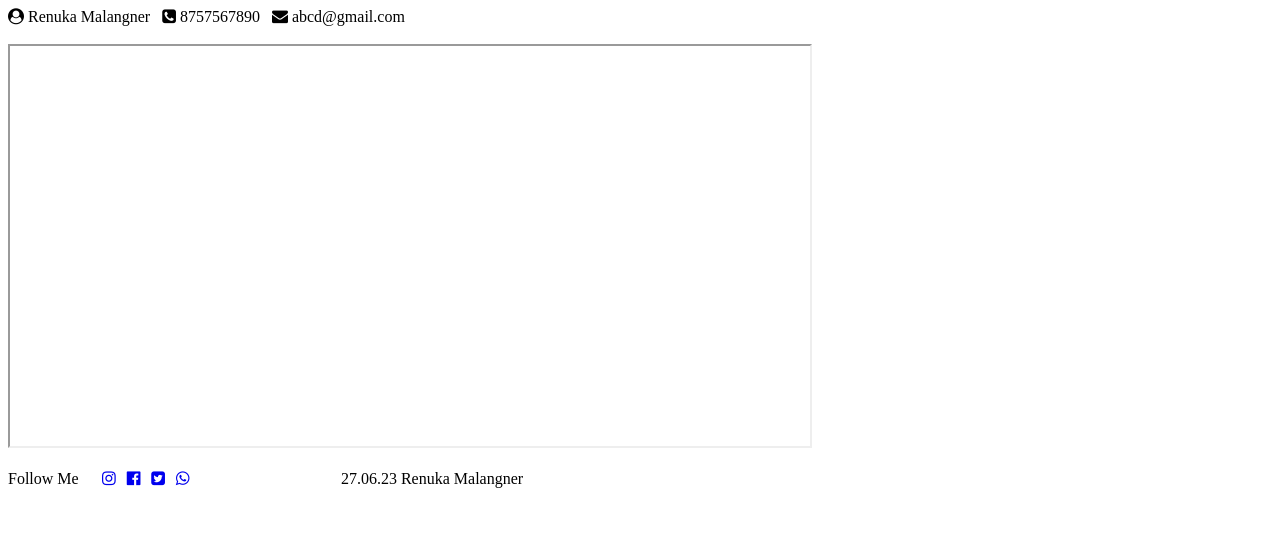
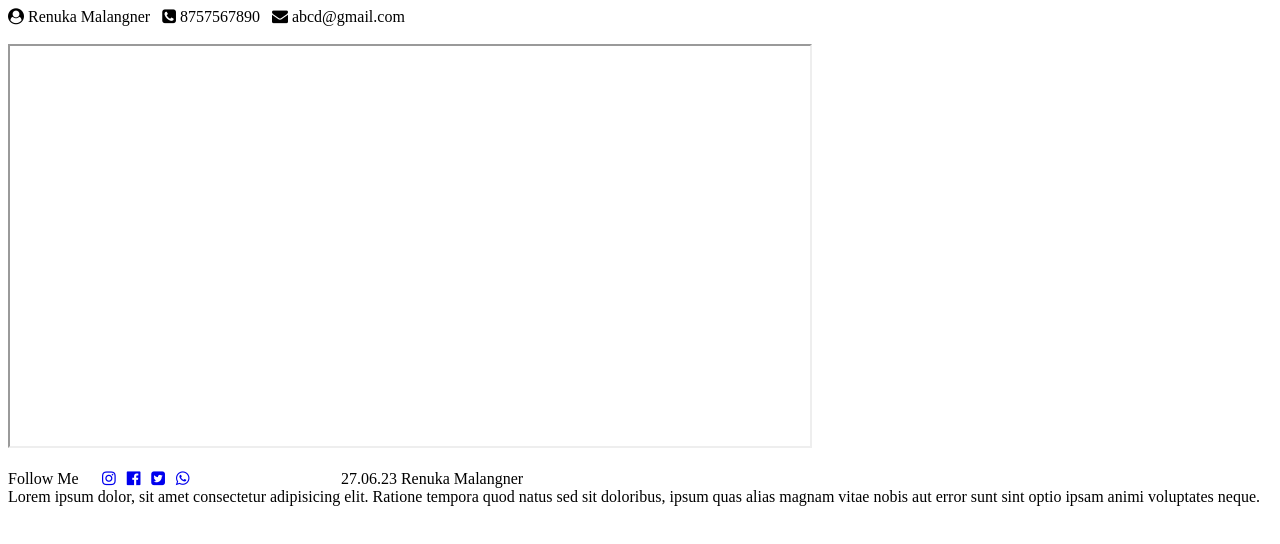
Before and after one commit to renukamali688/my-profile, a plain HTML site: page index.html in a window 1280 px wide. Drawn offline with Linux system fonts and the light colour scheme.

Commit message:
uddate header file
update header file

```diff
--- a/index.html
+++ b/index.html
@@ -32,5 +32,9 @@
     <a href="https://web.whatsapp.com/" target="_blank">
       <i class="fa fa-whatsapp fa-1x fa-fw" aria-hidden="true"></i></a>&nbsp;&nbsp;&nbsp;&nbsp;&nbsp;&nbsp;&nbsp;&nbsp;&nbsp;&nbsp;&nbsp;&nbsp;&nbsp;&nbsp;&nbsp;&nbsp;&nbsp;&nbsp;&nbsp;&nbsp;&nbsp;&nbsp;&nbsp;&nbsp;&nbsp;&nbsp;&nbsp;&nbsp;&nbsp;&nbsp;&nbsp;&nbsp;&nbsp;&nbsp;&nbsp;&nbsp;
       <span>27.06.23 Renuka Malangner</span>
+
+      <div>
+        Lorem ipsum dolor, sit amet consectetur adipisicing elit. Ratione tempora quod natus sed sit doloribus, ipsum quas alias magnam vitae nobis aut error sunt sint optio ipsam animi voluptates neque.
+      </div>
 </body>
 </html>
```
